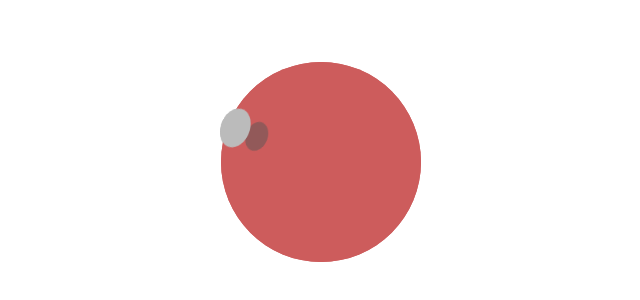
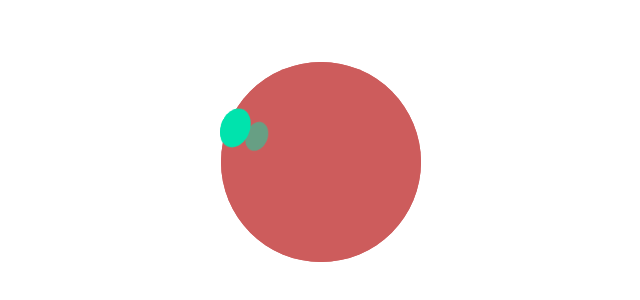
Before and after one commit to harshsikka/3d-effect, a plain HTML site: page index.html in a window 1280 px wide. Shown: the part 238-538 px from the top of the page, without its empty margins (319-959 px from the left). Drawn offline with Linux system fonts and the light colour scheme.

Commit message:
color update

```diff
--- a/index.html
+++ b/index.html
@@ -59,7 +59,7 @@ body {
   content: '';
   width: 40px;
   height: 40px;
-  background-color: #BBB;
+  background-color: #00e3ad;
   border-radius: 50%;
 }
 
@@ -68,7 +68,7 @@ body {
   transform-origin: center center -100px;
   width: 30px;
   height: 30px;
-  background-color: #555;
+  background-color: #00e3ad;
   opacity: 0.5;
 }
 
```
